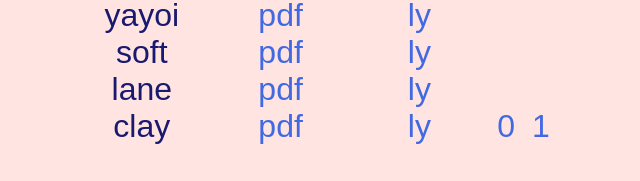
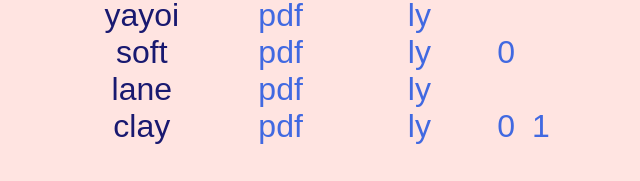
Before and after one commit to xrchz/music, a plain HTML site: page website/index.html in a window 1280 px wide. Shown: the part 405-586 px from the top of the page, 290-930 px from the left. Drawn offline with Linux system fonts and the light colour scheme.

Commit message:
Add link to soft recording

```diff
--- a/website/index.html
+++ b/website/index.html
@@ -56,6 +56,7 @@
         soft
         <a href="soft.pdf">pdf</a>
         <a href="https://github.com/xrchz/music/blob/master/scores/soft.ly">ly</a>
+        <div><a href="soft0.ogg">0</a></div>
       </li>
       <li>
         lane
```
